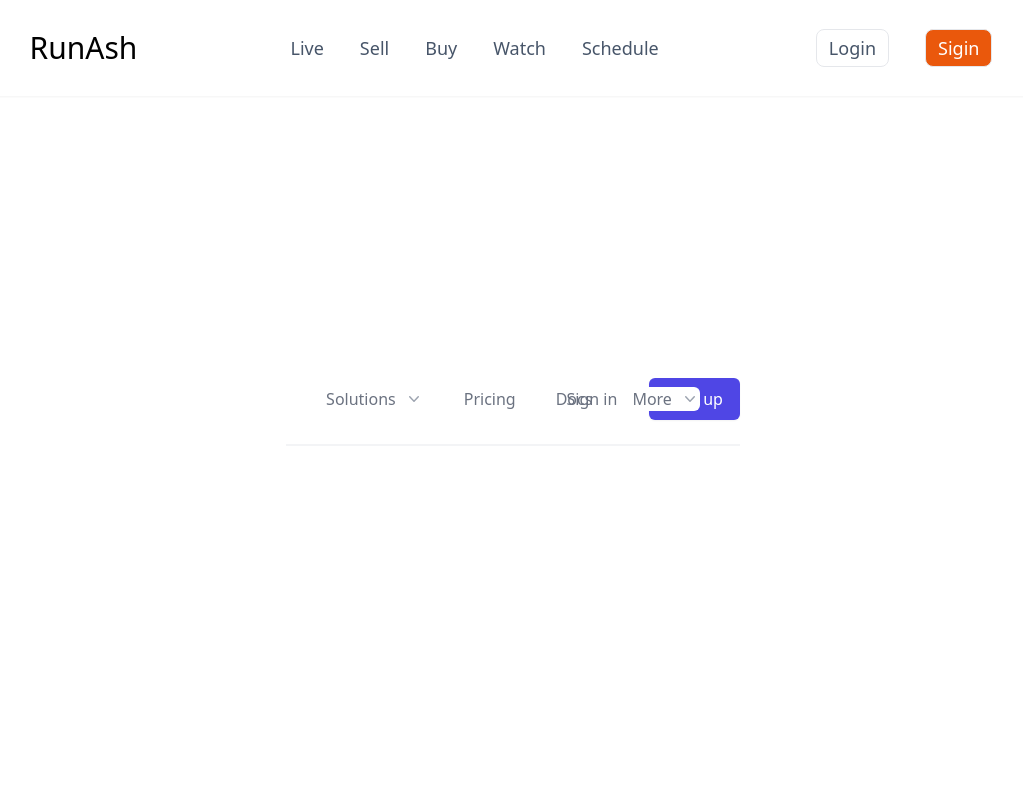
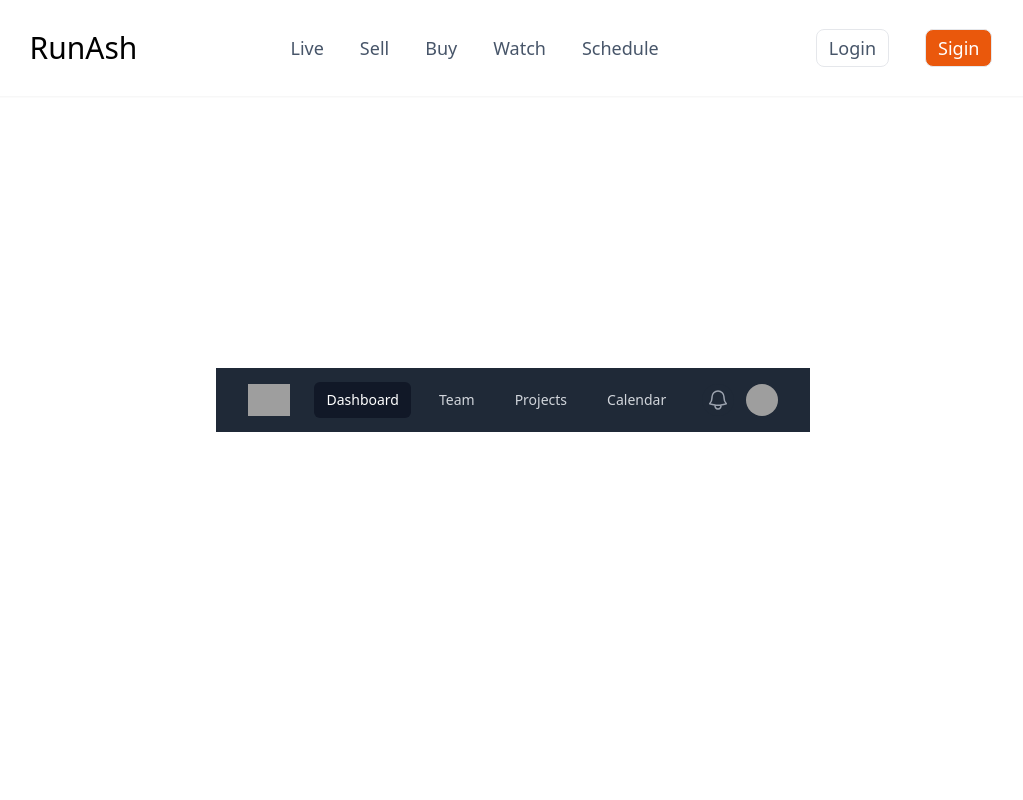
Before and after one commit to Vaibhavmurmu/nextjs13, a Next.js app: page /live in a window 1280 px wide. Shown: the top 800 px of the page, without its empty margins (127-1150 px from the left). Built offline with nearby package versions, Linux system fonts and the light colour scheme; grey boxes are pictures that could not be loaded.

Commit message:
Update live.js

```diff
--- a/pages/live.js
+++ b/pages/live.js
@@ -1,11 +1,11 @@
 import Link from 'next/link'
-import Dashboard from '../components/Dashboard'
+import Menunavbar from '../components/Menunavbar'
 
 export default function Live() {
     return (
         <div className="flex flex-col items-center justify-center min-h-screen py-2">
             <div className="flex flex-col items-center justify-center w-full flex-1 px-20 text-center">
-            <Dashboard />
+            <Menunavbar />
             </div>
         </div>
 
```
